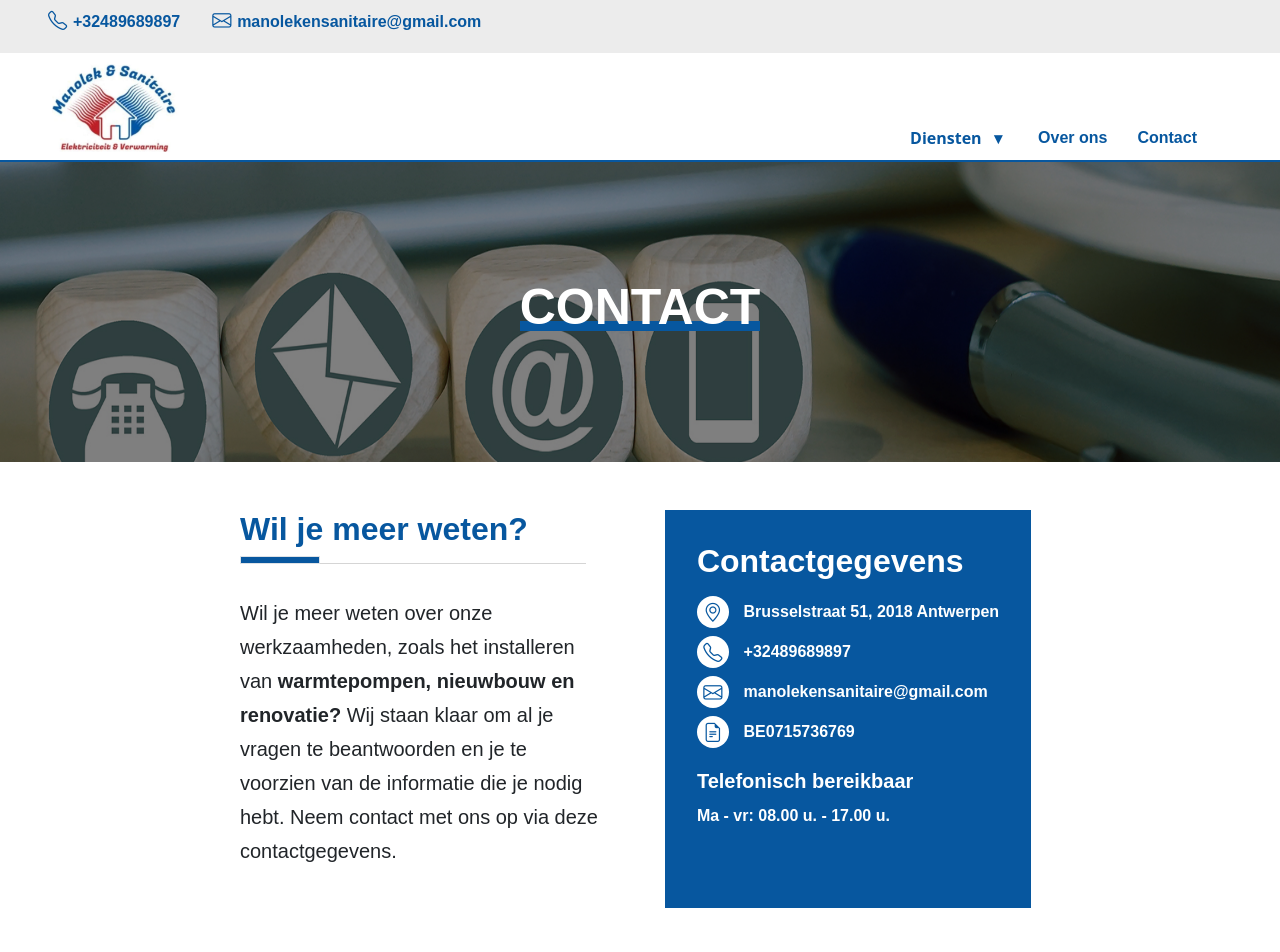
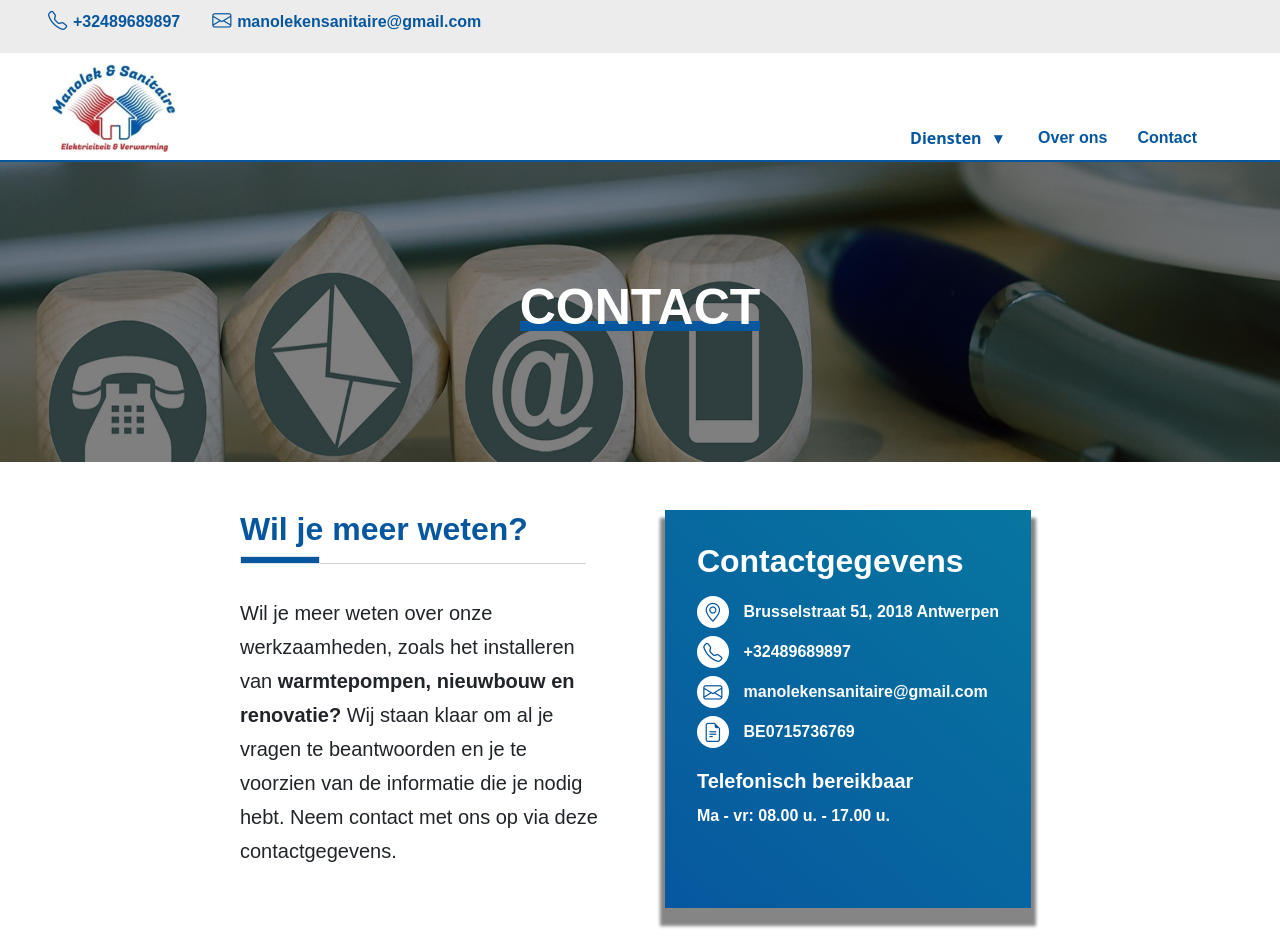
Before and after one commit to yousef12333/Manolek_Website, an Angular app: page /contact in a window 1280 px wide. Shown: the top 952 px of the page. Built offline with nearby package versions, Linux system fonts and the light colour scheme.

Commit message:
Fixed lay-out contactinformation span

```diff
--- a/src/app/components/contact/contact.component.css
+++ b/src/app/components/contact/contact.component.css
@@ -37,14 +37,16 @@ h5 {
 }
 .contactInfo{
    padding:2rem;
-    background-color: rgb(7, 87, 159);
+   background: linear-gradient(40deg, rgb(7, 88, 159), rgba(7, 118, 159));
     padding-bottom: 3rem;
+    box-shadow: 0rem 0.8rem 0.2rem 0.3rem rgb(0 0 0 / 48%)
 }
 .button:hover {
     cursor: pointer;
     transition: background-color 0.3s ease, width 0.3s ease;
     color: rgb(7, 87, 159);
     background-color: rgb(255, 93, 98);
+
 }
 
 li {
```
